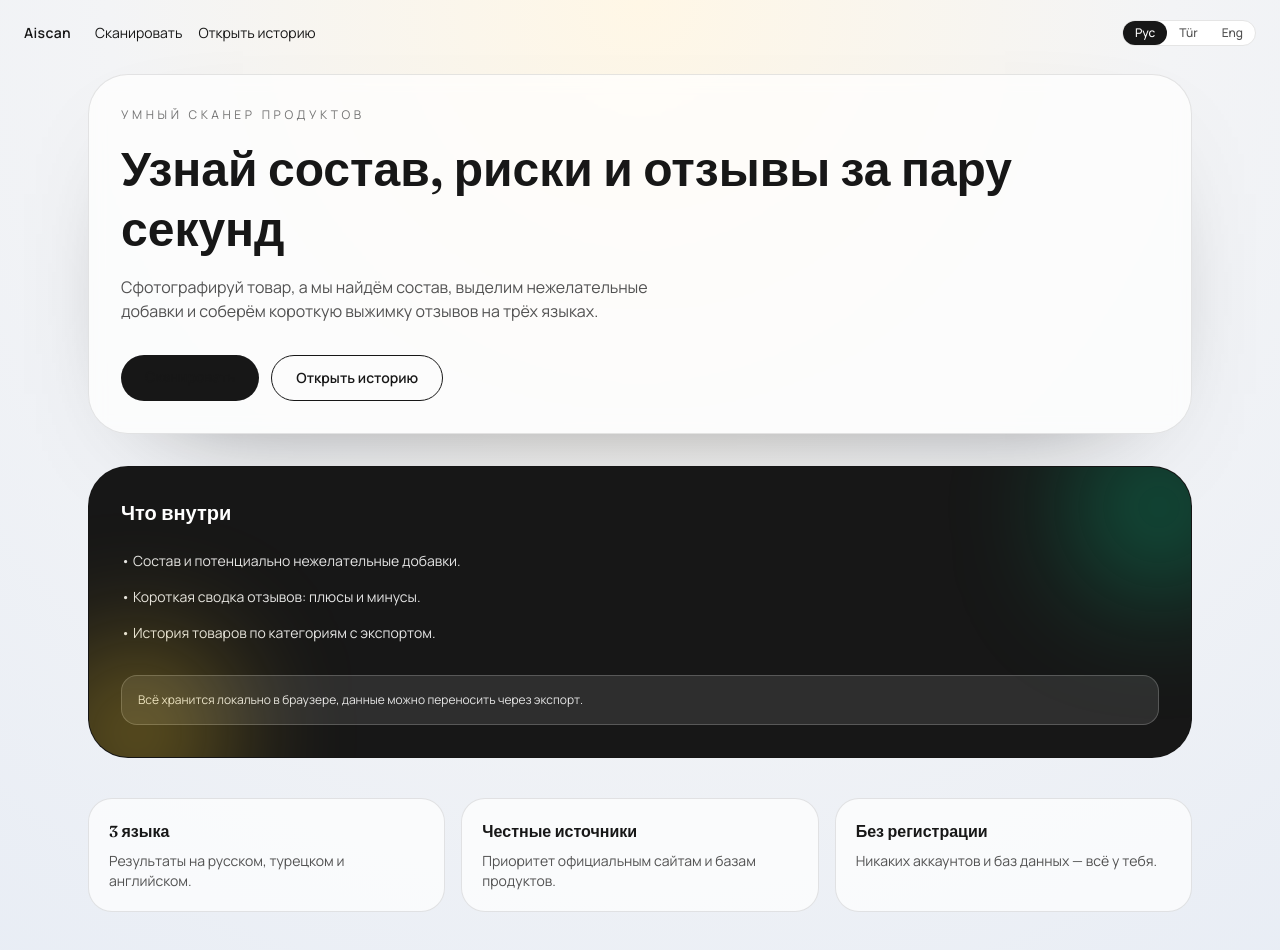
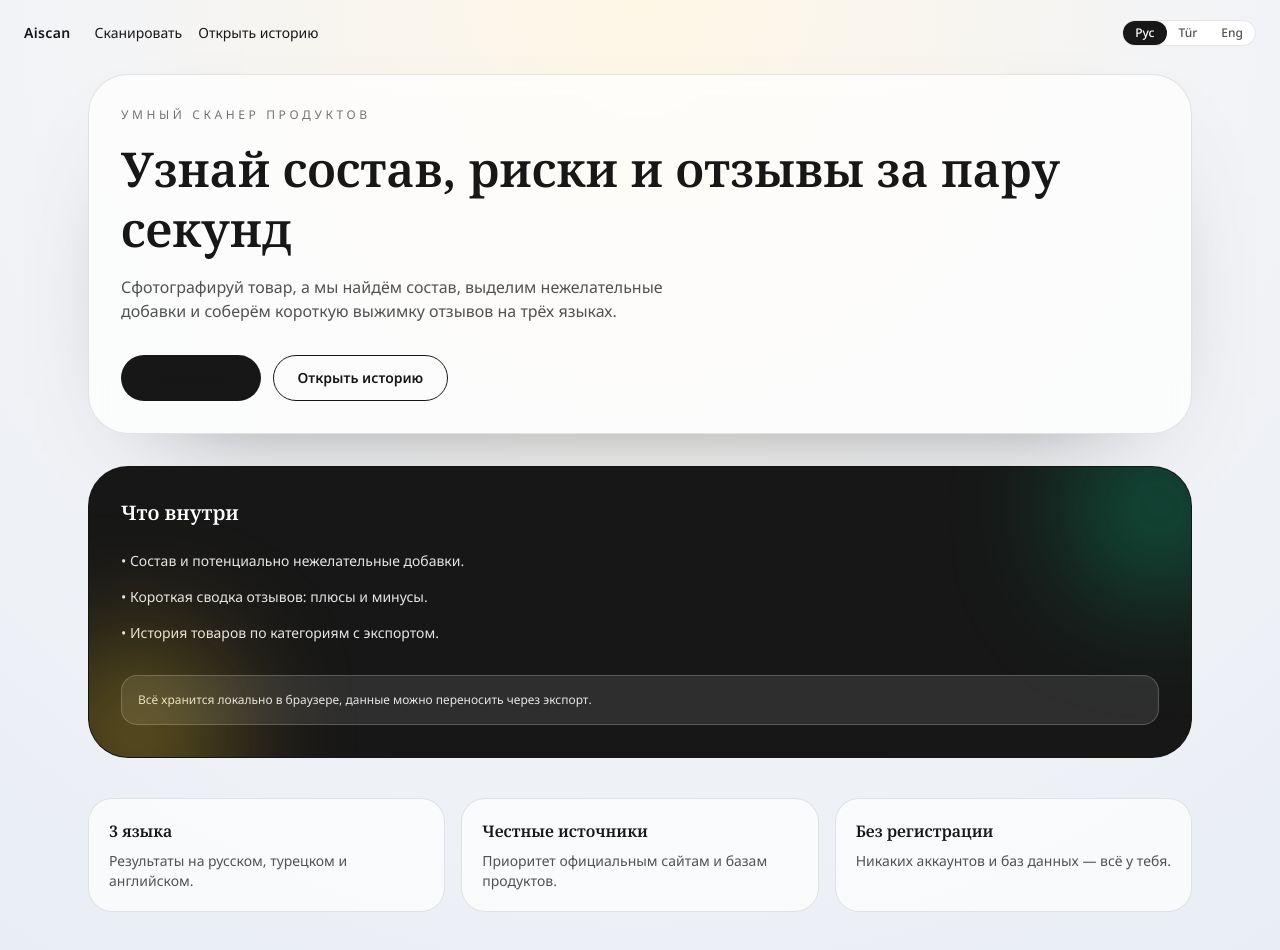
Before and after one commit to Ramiz2284/AI_Sacan_web, a Next.js app: page / in a window 1280 px wide. Shown: the top 950 px of the page. Built offline with nearby package versions, Linux system fonts and the light colour scheme.

Commit message:
Use Noto fonts for Cyrillic

```diff
--- a/src/app/layout.tsx
+++ b/src/app/layout.tsx
@@ -1,13 +1,13 @@
 import type { Metadata } from "next";
-import { Fraunces, Manrope } from "next/font/google";
+import { Noto_Sans, Noto_Serif } from "next/font/google";
 import "./globals.css";
 
-const fraunces = Fraunces({
+const notoSerif = Noto_Serif({
   variable: "--font-fraunces",
   subsets: ["latin", "latin-ext", "cyrillic", "cyrillic-ext"],
 });
 
-const manrope = Manrope({
+const notoSans = Noto_Sans({
   variable: "--font-manrope",
   subsets: ["latin", "latin-ext", "cyrillic", "cyrillic-ext"],
 });
@@ -25,7 +25,7 @@ export default function RootLayout({
 }>) {
   return (
     <html lang="ru">
-      <body className={`${fraunces.variable} ${manrope.variable} antialiased`}>
+      <body className={`${notoSerif.variable} ${notoSans.variable} antialiased`}>
         {children}
       </body>
     </html>
```
